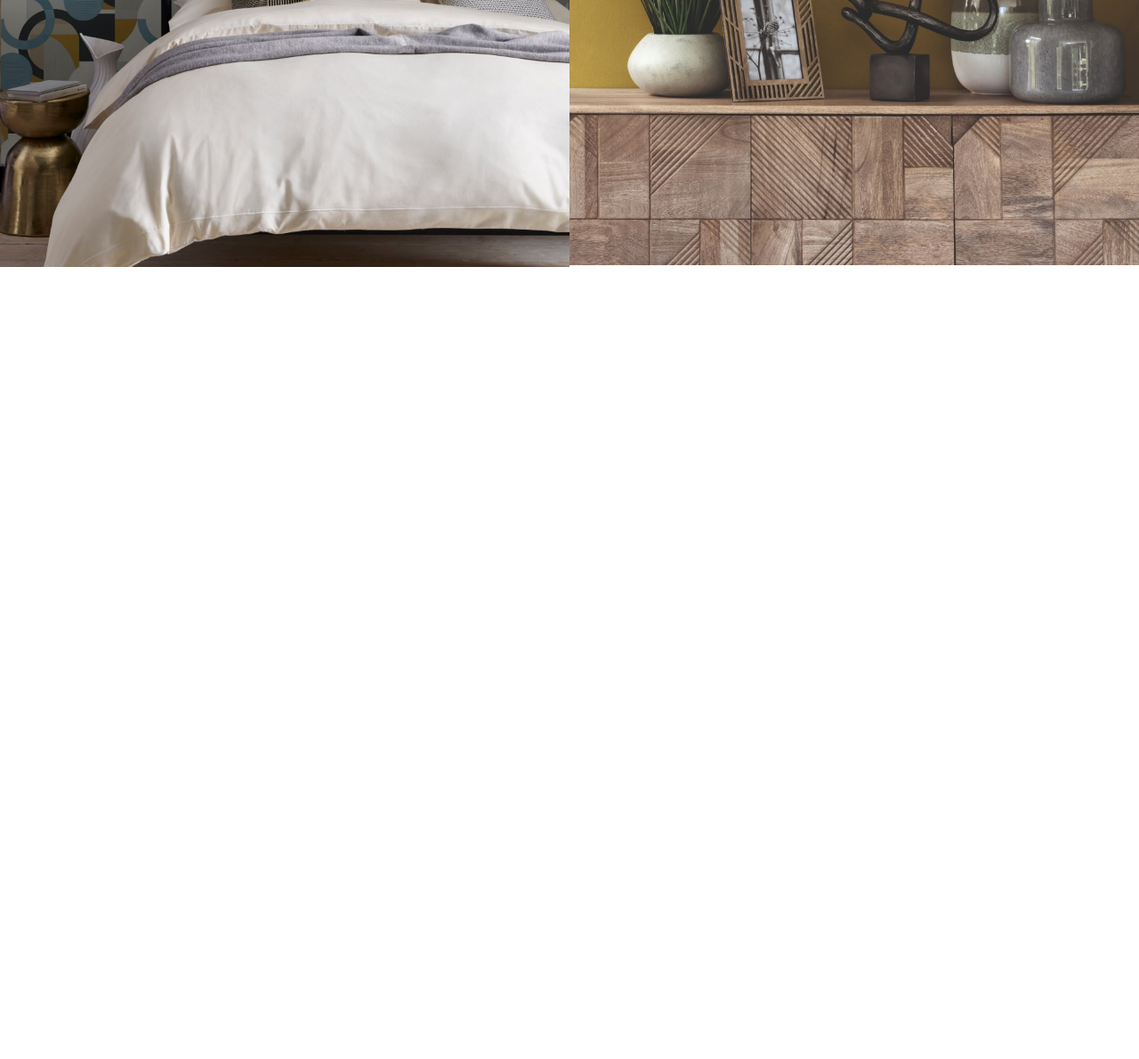
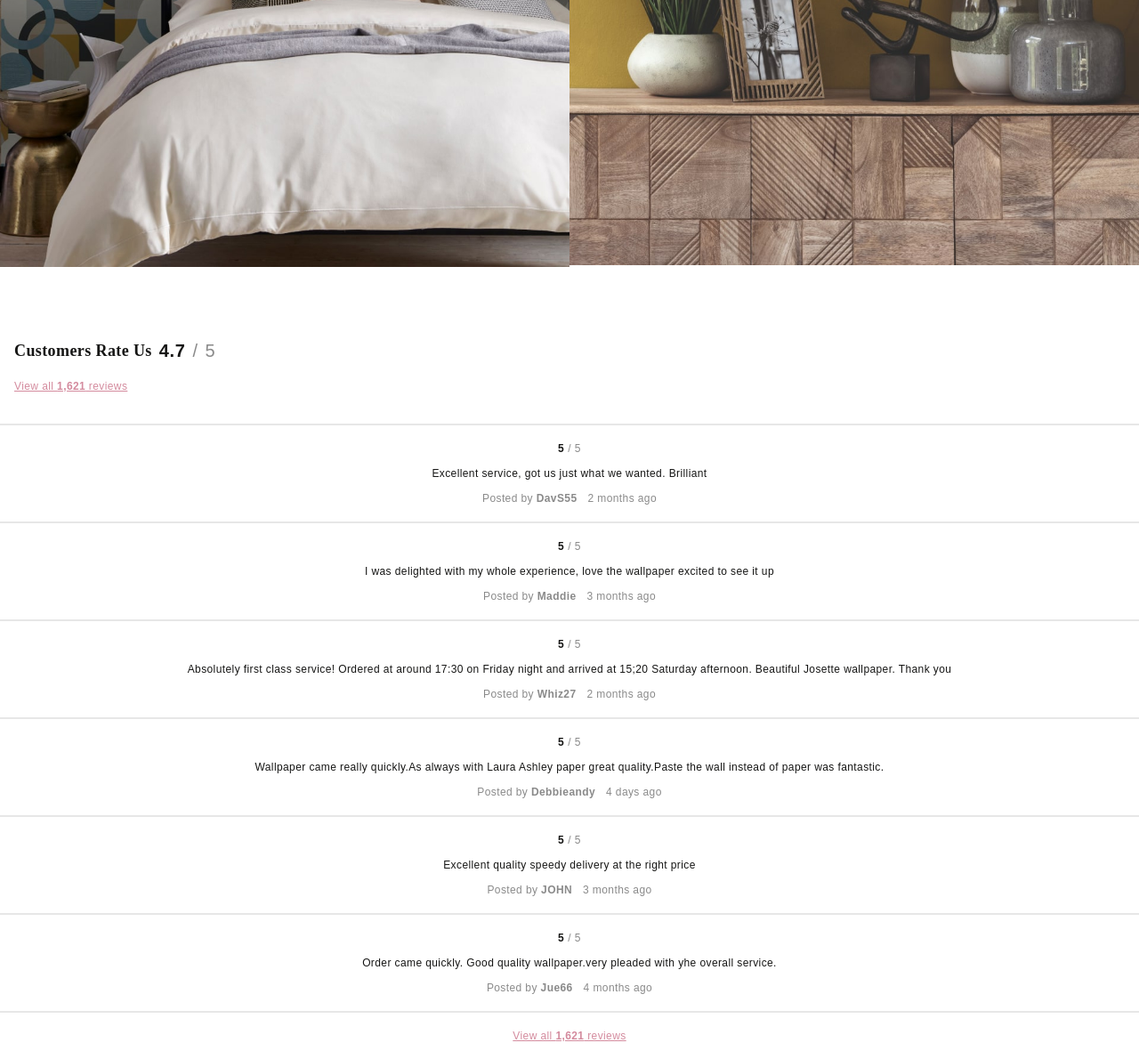
Before and after one commit to 1freshie/wallpaper-it-clone-html-js, a website: page src/index.html in a window 1280 px wide. Shown: the part 10473-11663 px from the top of the page at 89% size. Before the commit the page ends 10773 px from the top, so only its background shows below. Drawn offline with Linux system fonts and the light colour scheme.

Commit message:
added comments section

```diff
--- a/src/index.html
+++ b/src/index.html
@@ -234,7 +234,116 @@
       </div>
     </section>
 
-    <section id="section--comments"></section>
+    <section id="section--comments" class="w-full h-full mt-16">
+      <div id="customers-rate" class="w-full h-full p-4">
+        <h2 class="w-full h-full flex items-center font-dm-serif text-base font-bold text-primary--black"><span
+            class="mr-2">Customers Rate Us</span>
+          <div class="font-avenir-book font-bold text-lg flex flex-1 gap-x-2">
+            <span>4.7</span><span class="text-primary--black/50 font-normal">/</span>
+            <span class="text-primary--black/50 font-normal">5</span>
+          </div>
+          <!-- TODO: add the stars potentially -->
+        </h2>
+        <p class="my-4 font-avenir-book text-sm text-[#D48B9E] underline cursor-pointer">View all
+          <span class="font-bold">1,621</span> reviews
+        </p>
+      </div>
+      <div
+        class="w-full h-full p-4 flex flex-col justify-between items-center gap-y-2 text-center font-avenir-book text-sm border-t-2 border-primary--black/10 text-primary--black">
+        <p class="flex gap-x-1">
+          <!-- TODO: add the stars potentially -->
+          <span class="font-bold">5</span>
+          <span class="text-primary--black/50">/</span>
+          <span class="text-primary--black/50">5</span>
+        </p>
+        <p>Excellent service, got us just what we wanted. Brilliant</p>
+        <div class="flex gap-x-3 text-primary--black/50">
+          <p>Posted by <span class="font-bold">DavS55</span></p>
+          <p>2 months ago</p>
+        </div>
+      </div>
+      <div
+        class="w-full h-full p-4 flex flex-col justify-between items-center gap-y-2 text-center font-avenir-book text-sm border-t-2 border-primary--black/10 text-primary--black">
+        <p class="flex gap-x-1">
+          <!-- TODO: add the stars potentially -->
+          <span class="font-bold">5</span>
+          <span class="text-primary--black/50">/</span>
+          <span class="text-primary--black/50">5</span>
+        </p>
+        <p>I was delighted with my whole experience, love the wallpaper excited to see it up</p>
+        <div class="flex gap-x-3 text-primary--black/50">
+          <p>Posted by <span class="font-bold">Maddie</span></p>
+          <p>3 months ago</p>
+        </div>
+      </div>
+      <div
+        class="w-full h-full p-4 flex flex-col justify-between items-center gap-y-2 text-center font-avenir-book text-sm border-t-2 border-primary--black/10 text-primary--black">
+        <p class="flex gap-x-1">
+          <!-- TODO: add the stars potentially -->
+          <span class="font-bold">5</span>
+          <span class="text-primary--black/50">/</span>
+          <span class="text-primary--black/50">5</span>
+        </p>
+        <p>Absolutely first class service! Ordered at around 17:30 on Friday night and arrived at 15;20 Saturday
+          afternoon. Beautiful Josette wallpaper. Thank you
+        </p>
+        <div class="flex gap-x-3 text-primary--black/50">
+          <p>Posted by <span class="font-bold">Whiz27</span></p>
+          <p>2 months ago</p>
+        </div>
+      </div>
+      <div
+        class="w-full h-full p-4 flex flex-col justify-between items-center gap-y-2 text-center font-avenir-book text-sm border-t-2 border-primary--black/10 text-primary--black">
+        <p class="flex gap-x-1">
+          <!-- TODO: add the stars potentially -->
+          <span class="font-bold">5</span>
+          <span class="text-primary--black/50">/</span>
+          <span class="text-primary--black/50">5</span>
+        </p>
+        <p>Wallpaper came really quickly.As always with Laura Ashley paper great quality.Paste the wall instead of paper
+          was fantastic.
+        </p>
+        <div class="flex gap-x-3 text-primary--black/50">
+          <p>Posted by <span class="font-bold">Debbieandy</span></p>
+          <p>4 days ago</p>
+        </div>
+      </div>
+      <div
+        class="w-full h-full p-4 flex flex-col justify-between items-center gap-y-2 text-center font-avenir-book text-sm border-t-2 border-primary--black/10 text-primary--black">
+        <p class="flex gap-x-1">
+          <!-- TODO: add the stars potentially -->
+          <span class="font-bold">5</span>
+          <span class="text-primary--black/50">/</span>
+          <span class="text-primary--black/50">5</span>
+        </p>
+        <p>Excellent quality speedy delivery at the right price
+        </p>
+        <div class="flex gap-x-3 text-primary--black/50">
+          <p>Posted by <span class="font-bold">JOHN</span></p>
+          <p>3 months ago</p>
+        </div>
+      </div>
+      <div
+        class="w-full h-full p-4 flex flex-col justify-between items-center gap-y-2 text-center font-avenir-book text-sm border-y-2 border-primary--black/10 text-primary--black">
+        <p class="flex gap-x-1">
+          <!-- TODO: add the stars potentially -->
+          <span class="font-bold">5</span>
+          <span class="text-primary--black/50">/</span>
+          <span class="text-primary--black/50">5</span>
+        </p>
+        <p>Order came quickly. Good quality wallpaper.very pleaded with yhe overall service.
+        </p>
+        <div class="flex gap-x-3 text-primary--black/50">
+          <p>Posted by <span class="font-bold">Jue66</span></p>
+          <p>4 months ago</p>
+        </div>
+      </div>
+      <div class="w-full h-full my-4 flex justify-center items-center">
+        <p class="font-avenir-book text-sm text-[#D48B9E] underline cursor-pointer">View all
+          <span class="font-bold">1,621</span> reviews
+        </p>
+      </div>
+    </section>
   </main>
 </body>
 
```
Also changed, not shown: dist/output.css.
